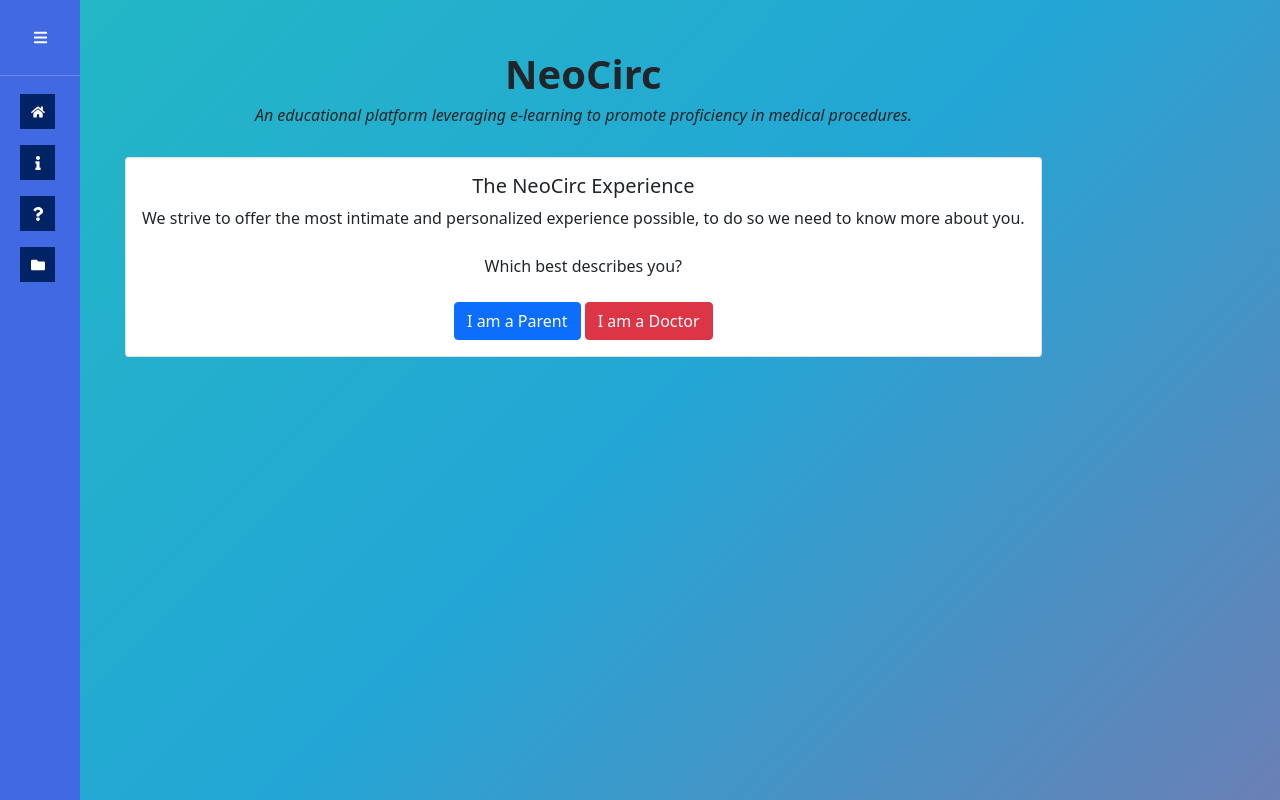
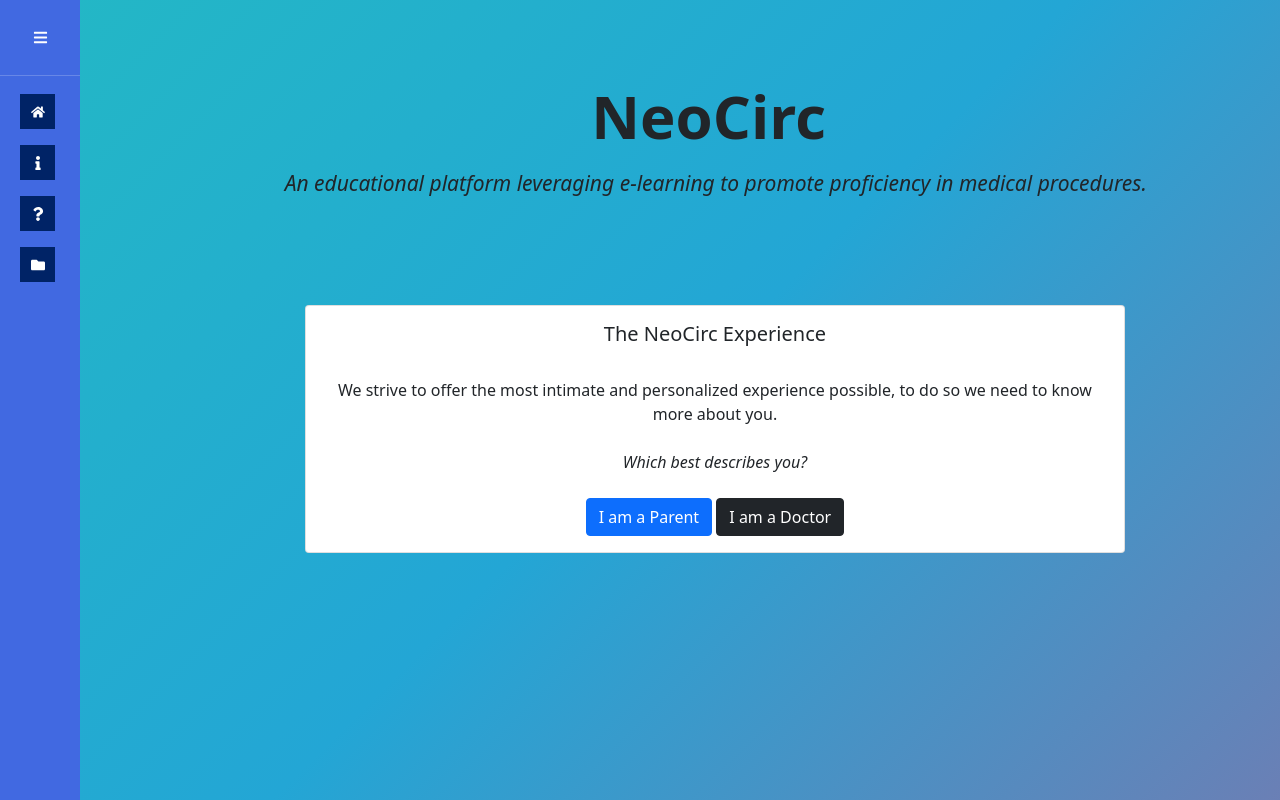
Before and after one commit to NeoCirc/neocirc-website, a React (Create React App) app: page / in a window 1280 px wide. Built offline with nearby package versions, Linux system fonts and the light colour scheme.

Commit message:
Updating

```diff
--- a/src/components/HomePage.js
+++ b/src/components/HomePage.js
@@ -2,47 +2,40 @@ import styled from 'styled-components';
 import Button from 'react-bootstrap/Button';
 import Col from 'react-bootstrap/Col';
 import { useNavigate } from 'react-router-dom';
-import { CardGroup, Card, Badge} from 'react-bootstrap';
-
-import {Row} from 'react-bootstrap';
+import { CardGroup, Card} from 'react-bootstrap';
 
 
 
 import "./style.css";
 
-// For now, very basic home page with a button that leads to the module selection page
 const HomePage = () => {
     // useNavigate hook will be used to programmatically route the user based on their actions
     const navigate = useNavigate();
     return (
 
         <Wrap>
-            <div>
-                <h1>
-                <strong><center>NeoCirc</center></strong>
-                </h1>
-                <i><center><h6>An educational platform leveraging e-learning to promote proficiency in medical procedures.</h6></center></i>
-                <br></br>
-            </div>
-            {/* <Button
-                as={Col}
-                variant="primary"
-                onClick={() => {
-                    // When this button is clicked, route the user to the module selection page
-                    navigate('/modules');
-                }}
-            >
-                Module Selection Page
-            </Button> */}
+            <Heading>
+               <strong>&nbsp;&nbsp;&nbsp;&nbsp;NeoCirc</strong>
+            </Heading>
+            <SubHeading2 width="95%">
+            &nbsp;&nbsp;&nbsp;&nbsp;&nbsp;&nbsp;&nbsp;&nbsp;&nbsp;&nbsp;&nbsp;&nbsp;&nbsp;&nbsp;
+            <i>An educational platform leveraging e-learning to promote proficiency in medical procedures.</i>
+            </SubHeading2>
+            <div style={{
+                alignItems: 'center',
+                justifyContent: 'center',
+                padding: '105px'
+            }}>
             <CardGroup>
+                &nbsp;&nbsp;&nbsp;&nbsp;&nbsp;&nbsp;&nbsp;&nbsp;&nbsp;&nbsp;&nbsp;&nbsp;&nbsp;&nbsp;&nbsp;&nbsp;&nbsp;&nbsp;
             <Card>
                 <Card.Body>
                 <center><Card.Title>The NeoCirc Experience</Card.Title></center>
                 <Card.Text>
-                    We strive to offer the most intimate and personalized experience possible, to do so we need to know more about you.
                     <br></br>
+                    <center>We strive to offer the most intimate and personalized experience possible, to do so we need to know more about you.</center>
                     <br></br>
-                    <center>Which best describes you?</center>
+                    <center><i>Which best describes you?</i></center>
                     <br></br>
                     <center>
                     <Button as={Col}
@@ -53,7 +46,7 @@ const HomePage = () => {
                     }}
                     >I am a Parent</Button>{' '}
                     <Button as={Col}
-                    variant="danger"
+                    variant="dark"
                     onClick={() => {
                         // When this button is clicked, route the user to the module selection page
                         navigate('/modules');
@@ -66,6 +59,8 @@ const HomePage = () => {
 
             </Card>
             </CardGroup>
+            </div>
+
 
 
         </Wrap>
@@ -76,9 +71,21 @@ const Wrap = styled.div`
 
 `;
 
-const HeadingWrap = styled.h1`
-    padding-bottom: 10px;
+const Heading = styled.h1`
+    font-weight: strong;
+    padding-top: 0.5em;
+    font-size:60px;
+    text-align: center;
 `;
 
+const SubHeading2 = styled.h3`
+    width: ${props => props.width};
+    margin: .2em 2.5%;
+    font-weight: light;
+    padding-top: .5em;
+    padding-bottom: 0em;
+    font-size: 21px;
+    text-align: center;
+`;
 
 export { HomePage };
```
Also changed, not shown: 1 other file (tests, documents, lock files or other folders).
